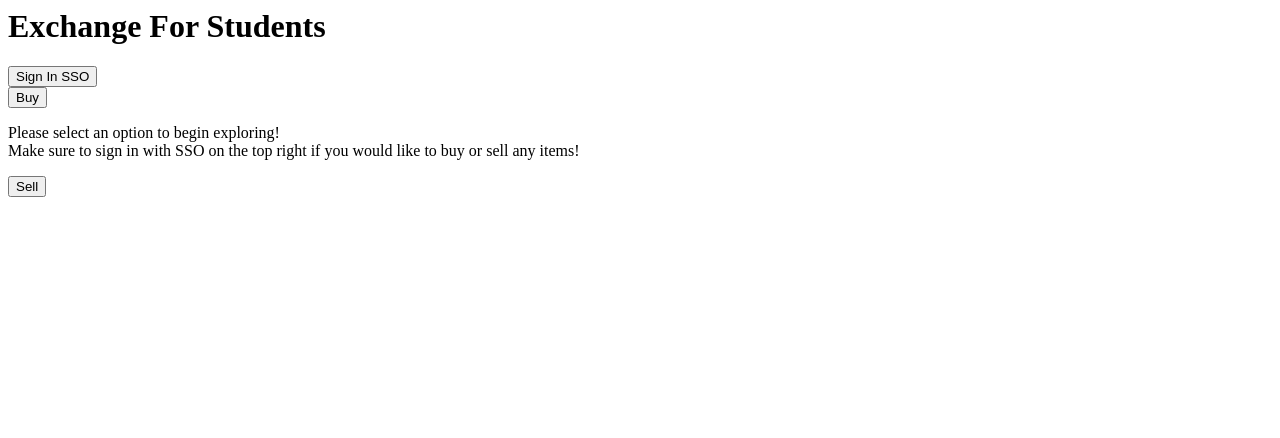
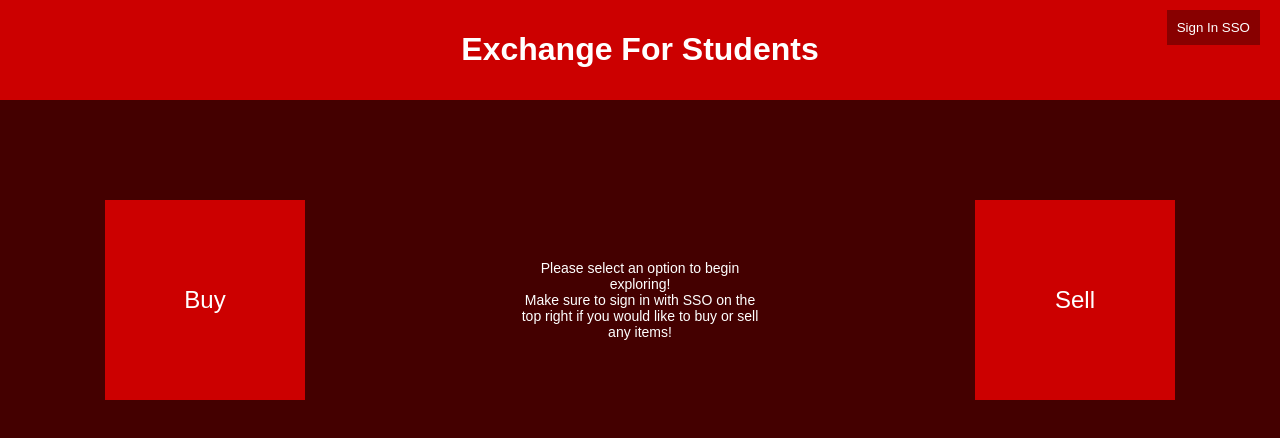
Before and after one commit to DanicaChakroborty/Exchange4Students, a plain HTML site: page index.html in a window 1280 px wide. Drawn offline with Linux system fonts and the light colour scheme.

Commit message:
Update index.html

```diff
--- a/index.html
+++ b/index.html
@@ -7,12 +7,12 @@
 <html>
 <head>
     <title>Exchange For Students</title>
-    <link rel="stylesheet" href="styles.css">
+    <link rel="stylesheet" href="style.css">
 </head>
 <body class="home">
     <div class="header">
         <h1>Exchange For Students</h1>
-        <button onclick="location.href='seller.html'" class="auth-btn">Sign In SSO</button>
+        <button onclick="location.href='https://ducklink.stevens.edu/login_only?redirect=https%3a%2f%2fducklink.stevens.edu%2fWISO%2fgroups'" class="auth-btn" target="_blank">Sign In SSO</button>
     </div>
     <div class="container">
         <button onclick="location.href='buyershub.html'" class="main-btn">Buy</button>
```
